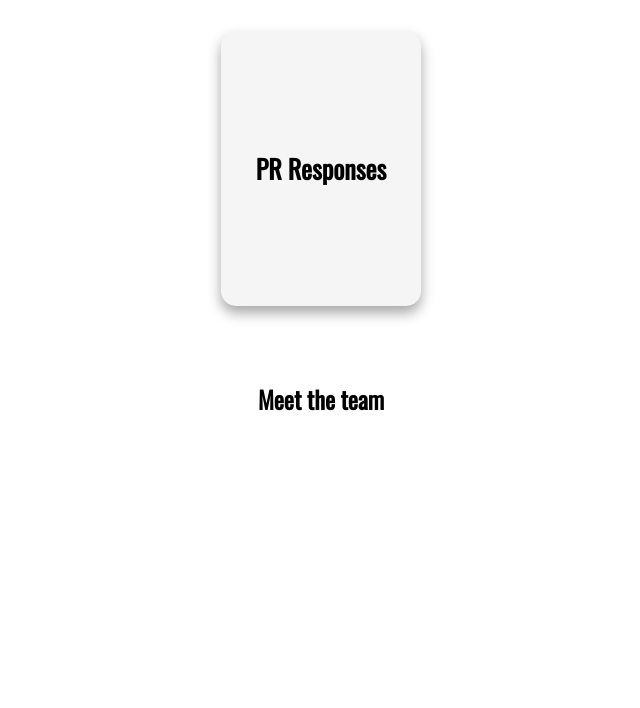
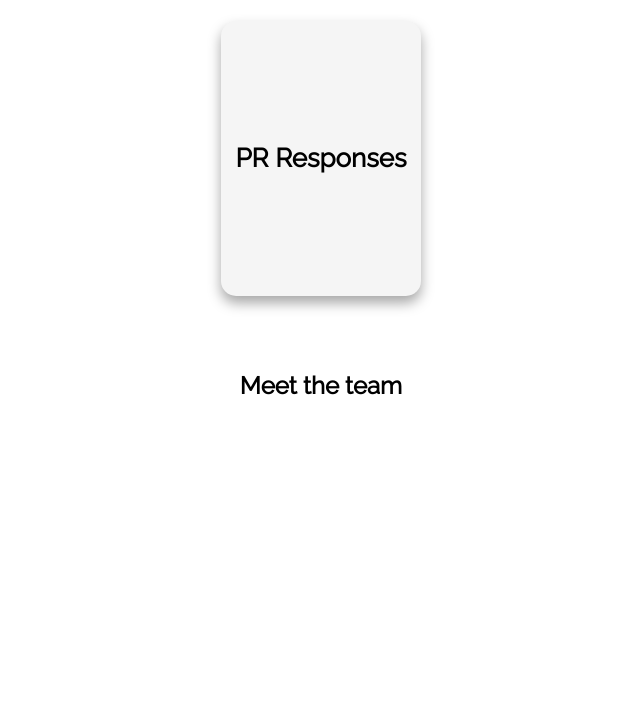
Before and after one commit to is-a-dev/team-docs, a plain HTML site: page index.html in a window 1280 px wide. Shown: the part 92-800 px from the top of the page, without its empty margins (327-967 px from the left). Drawn offline with nearby package versions, Linux system fonts and the light colour scheme; no server answers.

Commit message:
Update main.css

```diff
--- a/main.css
+++ b/main.css
@@ -1,7 +1,7 @@
-@import url("https://fonts.googleapis.com/css2?family=Oswald&family=Roboto+Mono&display=swap");
+@import url(https://fonts.bunny.net/css?family=raleway:400);
 
 .container {
-    font-family: "Oswald", sans-serif;
+    font-family: "Raleway", sans-serif;
     display: flex;
     flex-direction: column;
     align-items: center;
```
